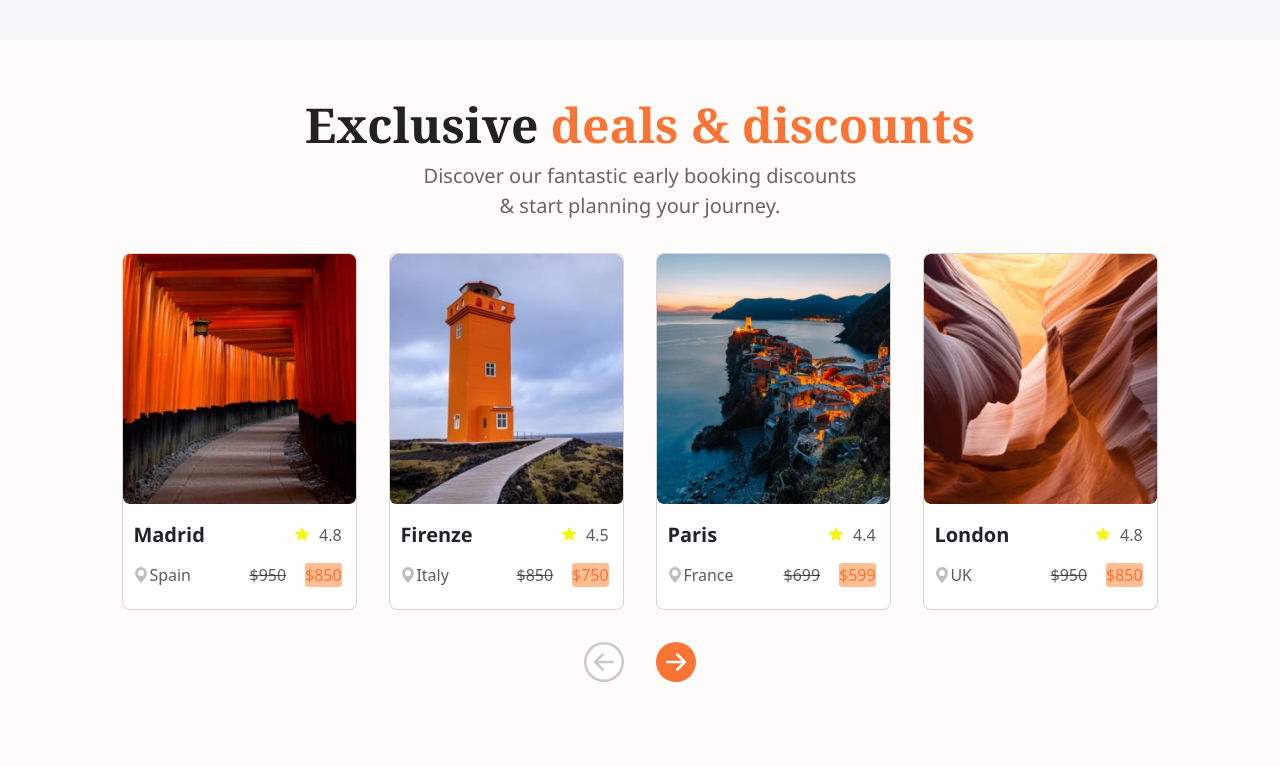
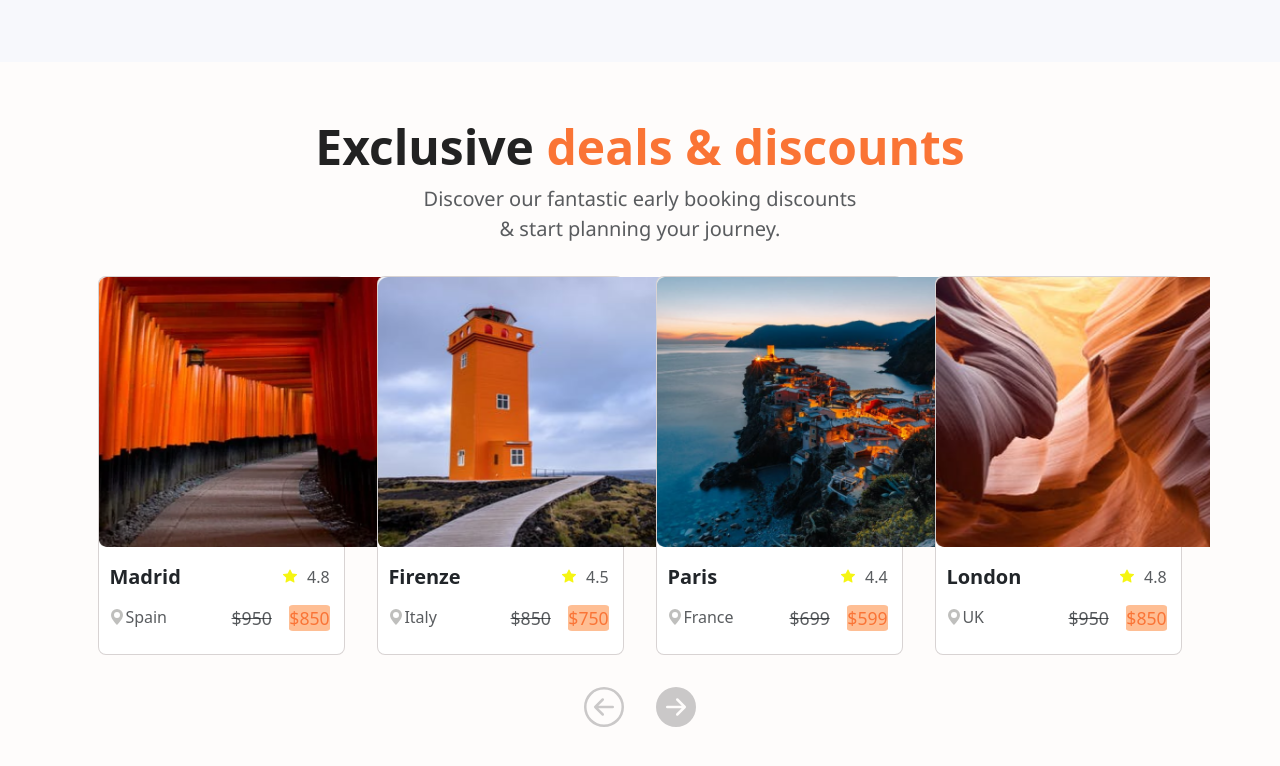
Before and after one commit to Juanflpz/Trabook-Responsive-Project, a React (Create React App) app: page / in a window 1280 px wide. Shown: the part 1414-2180 px from the top of the page. Built offline with nearby package versions, Linux system fonts and the light colour scheme.

Commit message:
feat(0): :construction: Deals prototype in progress

```diff
--- a/src/App.css
+++ b/src/App.css
@@ -16,13 +16,6 @@ h1, h2, h3, h4, h5, h6 { /* Headers font */
   padding-bottom: 8rem;
 }
 
-
-
-#deals-discounts {
-  margin-top: 100px;
-  padding-bottom: 100px;
-}
-
 #vacation-plan {
   margin-top: 100px;
   padding-bottom: 100px;
@@ -30,29 +23,6 @@ h1, h2, h3, h4, h5, h6 { /* Headers font */
 
 #reviews {
   background-color: #F7F8FC !important;
-}
-
-.card-icon-top {
-  height: 50px;
-  width: 50px;
-}
-
-.svg-star {
-  color: rgb(245, 245, 19);
-}
-
-.svg-location {
-  color: rgba(151, 151, 147, 0.616);
-}
-
-.svg-right-arrow {
-  color: #FA7435;
-  height: 40px !important;
-}
-
-.svg-left-arrow {
-  color: rgb(202, 200, 200);
-  height: 40px !important;
 }
 
 .lead-dot {
@@ -78,11 +48,6 @@ h1, h2, h3, h4, h5, h6 { /* Headers font */
   left: 0;
   width: 100%; /* Toma el ancho completo del contenedor */
   opacity: 1; /* Opacidad de la imagen encima */
-}
-
-.card-exclusive {
-  border: 1px solid #c0b7b79c !important;
-  background-color: white !important;
 }
 
 .card-blog {
--- a/src/Components/Deals.jsx
+++ b/src/Components/Deals.jsx
@@ -13,7 +13,7 @@ export default function Deals({ cards }) {
             <div className="container col-xxl-8 my-5">
                 <div className="row">
                     <h3 className="centered-title">Exclusive <span className="orange-color">deals & discounts</span></h3>
-                    <p className="prf">Discover our fantastic early booking discounts<br />& start planning your journey.</p>
+                    <p className="prf text-muted">Discover our fantastic early booking discounts<br/>& start planning your journey.</p>
                 </div>
                 <div className="container d-flex justify-content-center">
                     <div id="discounts-carousel" className="carousel carousel-dark slide d-none d-lg-block" data-bs-ride="carousel">
@@ -23,11 +23,11 @@ export default function Deals({ cards }) {
                                     <div className="card-wrapper container-sm d-flex justify-content-around">
                                         {group.map(card => (
                                             <div key={card.id} className="card discounts-carousel-card card-exclusive m-3">
-                                                <img src={require(`../images/img/${card.image}`)} className="card-img-top rounded carousel-img" alt={card.title} />
-                                                <div className="card-body mb-1">
+                                                <img src={require(`../images/img/${card.image}`)} className="card-img-top img-deals rounded carousel-img" alt={card.title} />
+                                                <div className="card-deals-body mb-1">
                                                     <div className="row my-2 pe-1">
                                                         <div className="col-md-6">
-                                                            <h5 className="card-title">{card.title}</h5>
+                                                            <h5 className="card-title card-deals-title">{card.title}</h5>
                                                         </div>
                                                         <div className="col-md-6 d-flex justify-content-end">
                                                             <svg xmlns="http://www.w3.org/2000/svg" width="18" height="18" fill="currentColor" className="me-2 pt-1 svg-star bi bi-star-fill" viewBox="0 0 16 16">
--- a/src/Components/GetStarted.jsx
+++ b/src/Components/GetStarted.jsx
@@ -14,7 +14,7 @@ export default function GetStarted({ props }) {
                         <div className="col-lg-6">
                             <h1 className="display-5 fw-bold lh-1 mb-4 text-start" id="title" dangerouslySetInnerHTML={{ __html: props.title }}></h1>
                             <p className="lead subtitle">{props.subtitle}</p>
-                            <div className="d-grid d-md-flex justify-content-md-start mt-5">
+                            <div className="d-grid d-md-flex justify-content-md-start mt-4">
                                 <button type="button" className="btn btn-primary btn-lg me-md-2" id="btn-discover">{props.btn_txt_1}</button>
                             </div>
                         </div>
--- a/src/styles/Deals.css
+++ b/src/styles/Deals.css
@@ -5,52 +5,97 @@
 .prf {
     text-align: center;
     font-size: 2.5vh;
+    font-family: "Segoe UI", Tahoma, Geneva, Verdana, sans-serif;
 }
 
+.discounts-carousel-card {
+    height: auto;
+    border-radius: 8px;
+    border: 2px solid rgba(102, 102, 102, 0.08);
+    background: #fefcfb;
+    margin-right: 1rem;
+    margin-left: 1rem;
+}
+
+.img-deals {
+    height: 270px;
+    width: 290px;
+}
+
+/*
 .title {
     margin-top: 6vh;
     margin-bottom: 2vh;
 }
-
+*/
+/*font-family: Cambria, Cochin, Georgia, Times, "Times New Roman", serif;*/
 .centered-title {
-    font-family: Cambria, Cochin, Georgia, Times, "Times New Roman", serif;
     font-weight: bold;
     color: #222;
     font-size: 6vh;
     text-align: center;
 }
 
-p {
-    color: #666;
-    font-family: "Segoe UI", Tahoma, Geneva, Verdana, sans-serif;
-}
-
-.card-title {
-    font-family: "Segoe UI", Tahoma, Geneva, Verdana, sans-serif;
+.card-deals-title {
     font-weight: bold;
 }
 
-.card-body {
+.svg-star {
+    color: rgb(245, 245, 19);
+}
+
+.card-deals-body {
     padding: 1.3vh;
 }
 
-.slider-btn {
-    border: none;
+.discounts-carousel-card:hover {
+    box-shadow: 0px 16px 80px 0px rgba(254, 147, 94, 0.2);
+}
+
+.carousel-img:hover {
+    filter: brightness(70%);
+}
+
+.svg-location {
+    color: rgba(151, 151, 147, 0.616);
+}
+
+/*FFF*/
+.card-exclusive {
+    border: 1px solid #c0b7b79c !important;
+    background-color: white !important;
 }
 
 .arrows button {
-    background: white;
-    border: 1px solid #666;
     border-radius: 50%;
 }
 
+.oldprice {
+    font-size: 1.1rem;
+    text-decoration: line-through;
+    width: 100px;
+}
+
+.price {
+    font-size: 1.1rem;
+    color: #FA7436;
+    background-color: #fd883a8a;
+    border-radius: 10%;
+}
+
+#vacation {
+    margin-top: 8vh;
+}
+
+/*
 .arrows button i {
     color: #666;
     font-size: 1.5rem;
 }
+*/
 
 .arrows button:hover {
-    background: black;
+    background: #fa7436;
     border: none;
 }
 
@@ -67,46 +112,12 @@ p {
     color: #fa7436;
 }
 
-.arrows {
-    margin-bottom: 3vh;
+.svg-right-arrow {
+    color: rgb(202, 200, 200);
+    height: 40px !important;
 }
 
-.discounts-carousel-card {
-    height: auto;
-    border-radius: 8px;
-    border: 2px solid rgba(102, 102, 102, 0.08);
-    background: #fefcfb;
-    margin-right: 1rem;
-    margin-left: 1rem;
+.svg-left-arrow {
+    color: rgb(202, 200, 200);
+    height: 40px !important;
 }
-
-.discounts-carousel-card:hover {
-    box-shadow: 0px 16px 80px 0px rgba(254, 147, 94, 0.2);
-}
-
-.carousel-img:hover {
-    filter: brightness(50%);
-}
-
-/*FFF*/
-.card-exclusive {
-    border: 1px solid #c0b7b79c !important;
-    background-color: white !important;
-}
-
-.oldprice {
-    font-size: 16px;
-    text-decoration: line-through;
-    width: 100px;
-}
-
-.price {
-    font-size: 16px;
-    color: #FA7436;
-    background-color: #fd883a8a;
-    border-radius: 10%;
-}
-
-#vacation {
-    margin-top: 15vh;
-}
```
